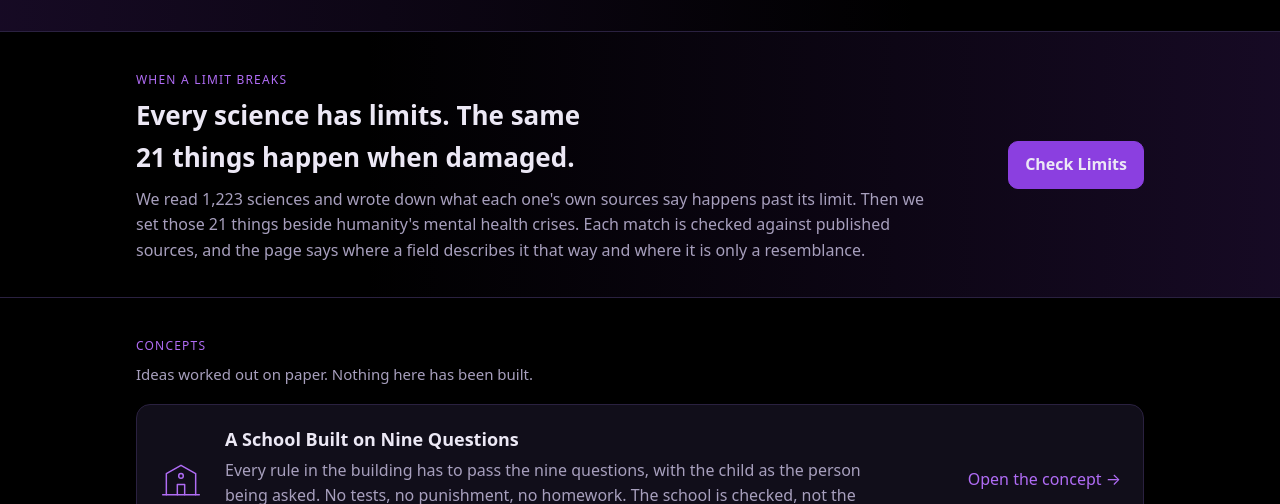
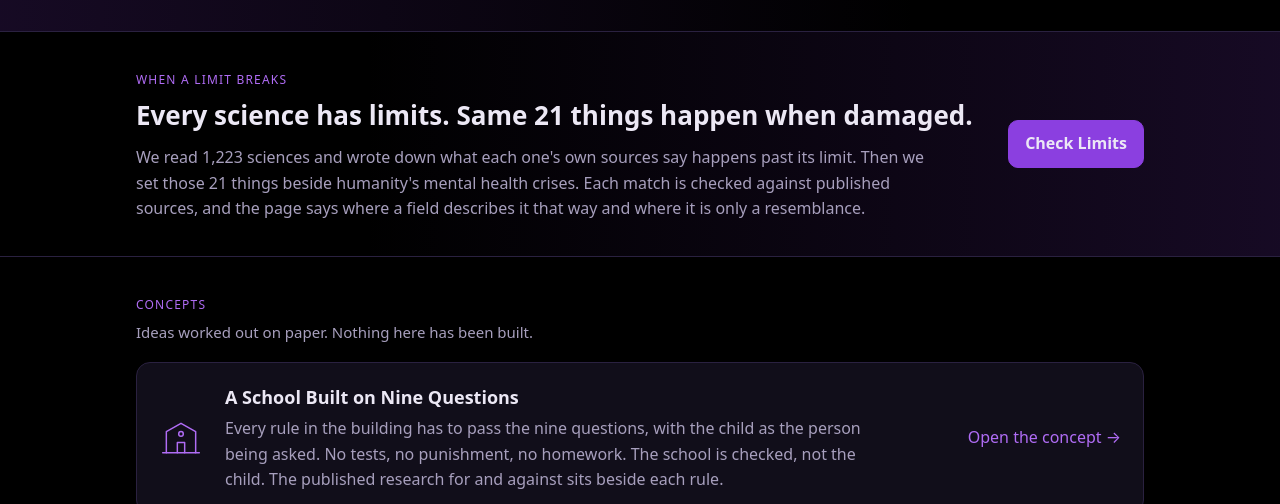
Before and after one commit to PriorityNexusLLC/PriorityNexusLLC.github.io, a plain HTML site: page index.html in a window 1280 px wide. Shown: the part 1340-1844 px from the top of the page. Drawn offline with Linux system fonts and the light colour scheme.

Commit message:
Start page: limit band heading without 'The' (Josie 2026-11-12)
Co-Authored-By: Claude Fable 5.2 <noreply@anthropic.com>

```diff
--- a/index.html
+++ b/index.html
@@ -44,7 +44,7 @@
 <div class="feature flip"><div class="wrap">
   <div class="txt">
     <span class="tag">When a Limit Breaks</span>
-    <h2>Every science has limits. The same 21 things happen when damaged.</h2>
+    <h2>Every science has limits. Same 21 things happen when damaged.</h2>
     <p>We read 1,223 sciences and wrote down what each one's own sources say happens past its limit. Then we set those 21 things beside humanity's mental health crises. Each match is checked against published sources, and the page says where a field describes it that way and where it is only a resemblance.</p>
   </div>
   <div class="go"><a class="btn solid" href="/when-a-limit-breaks/">Check Limits</a></div>
```
